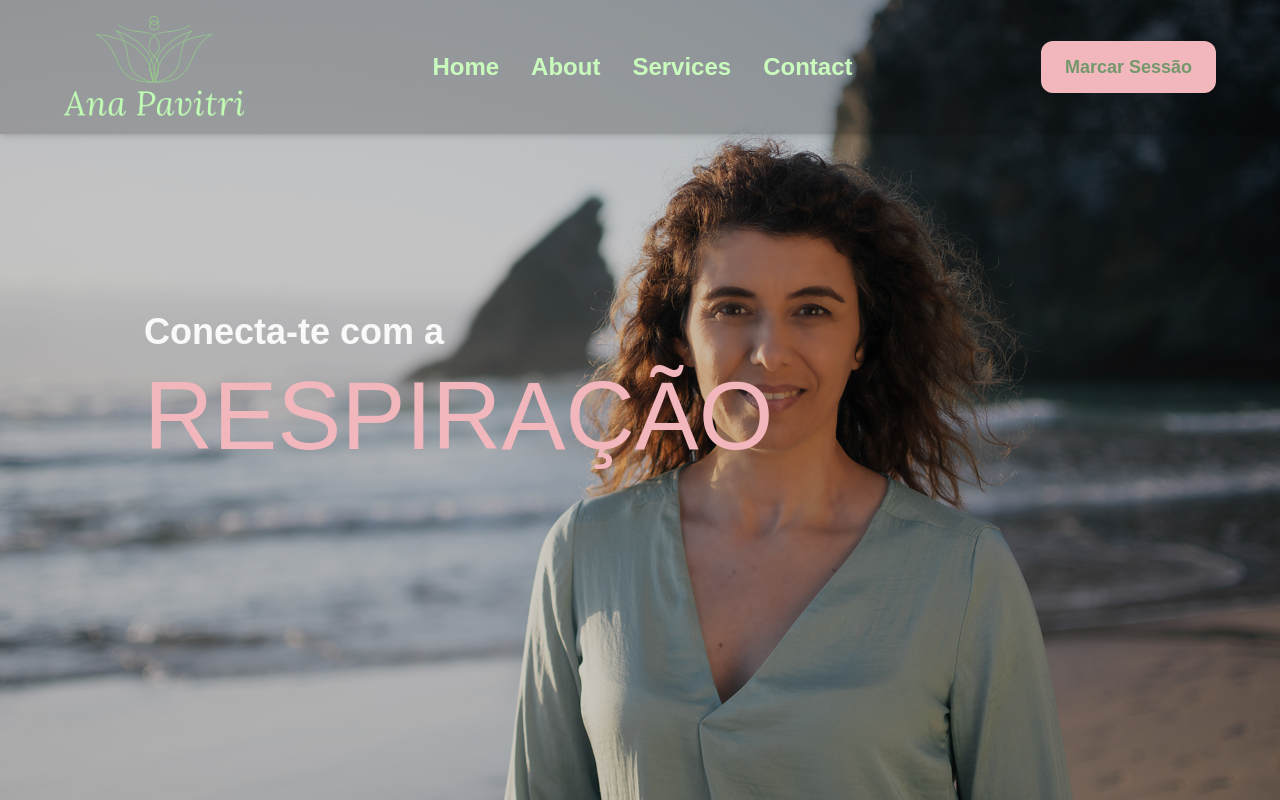
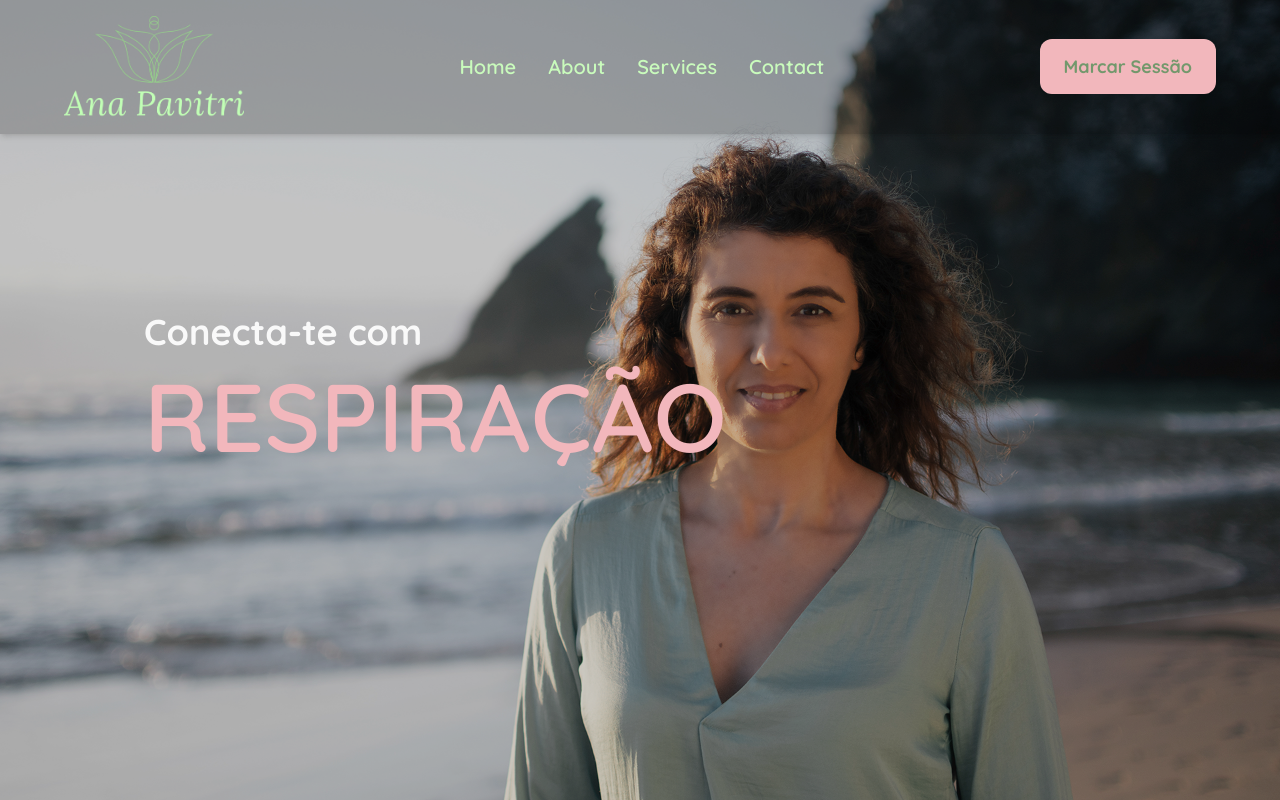
Before and after one commit to AlexandraGomesss/pavitri_website, a Next.js app: page / in a window 1280 px wide. Built offline with nearby package versions, Linux system fonts and the light colour scheme.

Commit message:
custom fonts added

```diff
--- a/app/globals.css
+++ b/app/globals.css
@@ -1,3 +1,4 @@
+@import url("https://fonts.googleapis.com/css2?family=Quicksand:wght@400;600;700&family=Source+Sans+Pro:wght@400;600;700&display=swap");
 @tailwind base;
 @tailwind components;
 @tailwind utilities;
--- a/app/page.tsx
+++ b/app/page.tsx
@@ -16,9 +16,9 @@ export default function Home() {
 
       <NavBar />
       {/* Content on top of the banner */}
-      <div className="relative z-10 flex flex-col items-left justify-center h-full text-light_grey bg-black/20 p-36">
-        <h5 className="text-xl sm:text-4xl font-bold mb-4">Conecta-te com a</h5>
-        <h1 className="text-8xl sm:text-8xl mb-6 text-light_pink">
+      <div className="relative z-10 flex flex-col items-left justify-center h-full font-heading text-light_grey bg-black/20 p-36">
+        <h5 className="text-xl sm:text-4xl font-bold mb-4">Conecta-te com</h5>
+        <h1 className="text-8xl sm:text-8xl mb-6 font-semibold text-light_pink">
           RESPIRAÇÃO
         </h1>
       </div>
--- a/components/NavBar.tsx
+++ b/components/NavBar.tsx
@@ -11,7 +11,7 @@ export default function NavBar() {
       </div>
 
       {/* Menu */}
-      <ul className="hidden md:flex gap-8 text-vibrant_green font-semibold text-2xl">
+      <ul className="hidden md:flex gap-8 text-vibrant_green font-semibold font-heading text-xl">
         <li>
           <Link href="/" className="hover:text-light_pink transition">
             Home
@@ -38,7 +38,7 @@ export default function NavBar() {
       <div>
         <Link
           href="/get-started"
-          className="bg-light_pink text-dark_green font-semibold text-lg px-6 py-4 rounded-xl hover:bg-pink hover:text-off-black transition"
+          className="bg-light_pink text-dark_green font-heading font-extrabold text-lg px-6 py-4 rounded-xl hover:bg-pink hover:text-off-black transition"
         >
           Marcar Sessão
         </Link>
--- a/tailwind.config.js
+++ b/tailwind.config.js
@@ -15,6 +15,10 @@ module.exports = {
         light_grey: "#F9F9F9",
         dark_grey: "#2E2E2E",
       },
+      fontFamily: {
+        body: ["Source Sans Pro", "sans-serif"],
+        heading: ["Quicksand", "sans-serif"],
+      },
     },
   },
   plugins: [],
```
